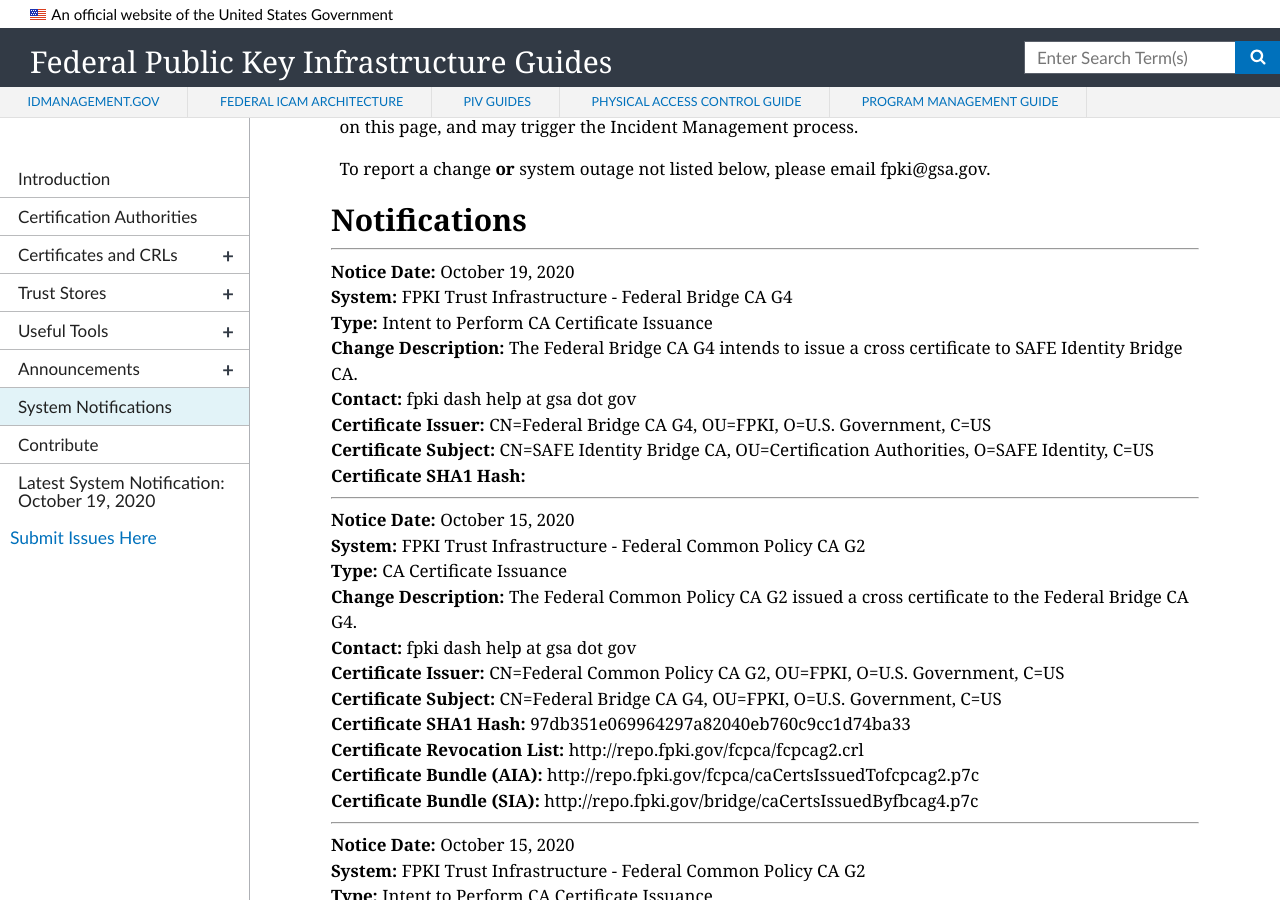
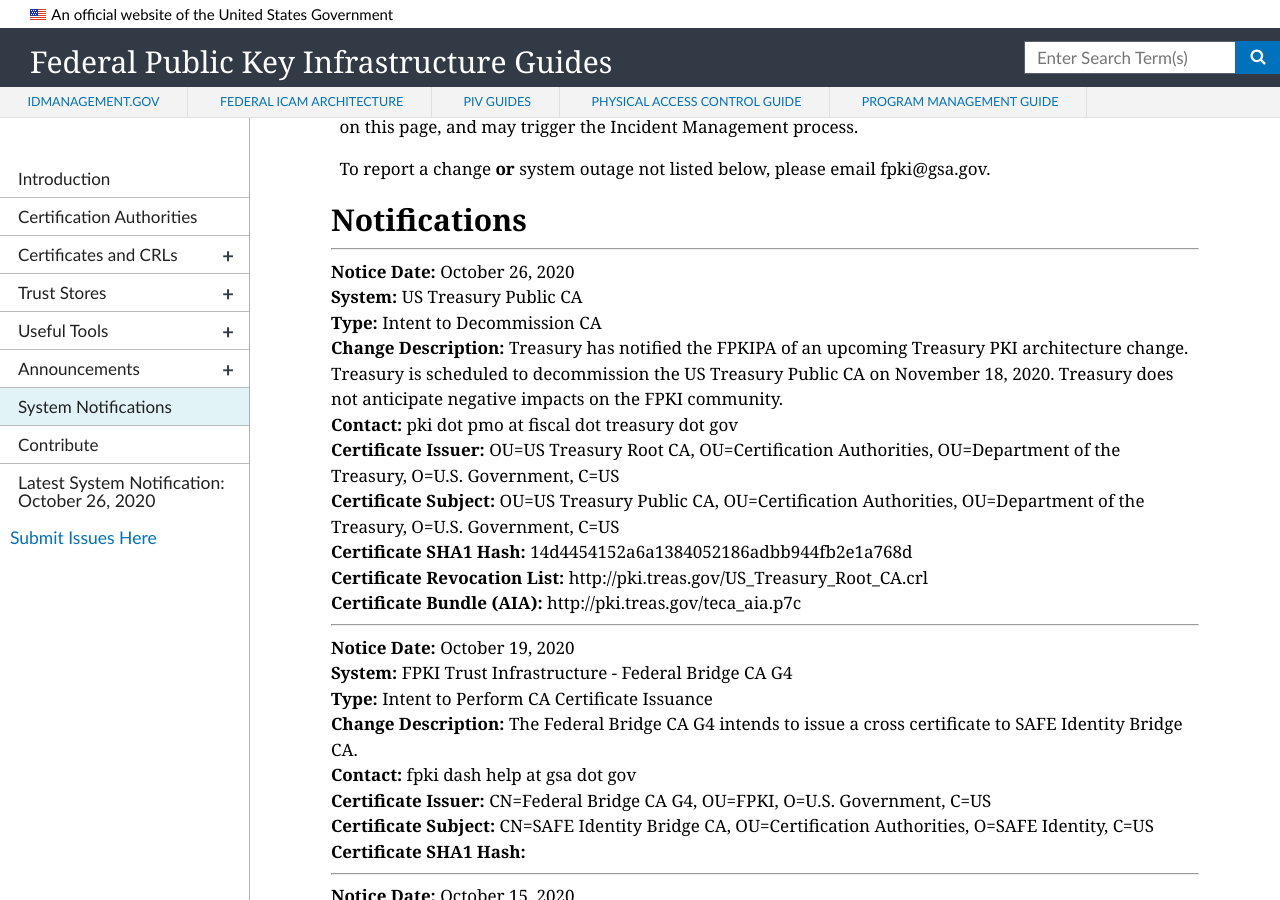
Before and after one commit to GSA/fpki-guides, a Jekyll site: the page built from pages/fpki_notifications.md, in a window 1280 px wide and 900 px high, scrolled down 672 px. Built offline with Jekyll 4.4.1, drawn with Linux system fonts in a browser that asks for light colours; nearby versions of some CDN libraries.

Commit message:
Update notifications.yml

```diff
--- a/_data/notifications.yml
+++ b/_data/notifications.yml
@@ -2963,6 +2963,20 @@
   sia_uri:
   ocsp_uri:
 
+- notice_date: October 26, 2020
+  change_type: Intent to Decommission CA
+  start_datetime:
+  system: US Treasury Public CA
+  change_description: Treasury has notified the FPKIPA of an upcoming Treasury PKI architecture change.  Treasury is scheduled to decommission the US Treasury Public CA on November 18, 2020.  Treasury does not anticipate negative impacts on the FPKI community.
+  contact: pki dot pmo at fiscal dot treasury dot gov
+  ca_certificate_hash: 14d4454152a6a1384052186adbb944fb2e1a768d
+  ca_certificate_issuer: OU=US Treasury Root CA, OU=Certification Authorities, OU=Department of the Treasury, O=U.S. Government, C=US
+  ca_certificate_subject: OU=US Treasury Public CA, OU=Certification Authorities, OU=Department of the Treasury, O=U.S. Government, C=US
+  cdp_uri: http://pki.treas.gov/US_Treasury_Root_CA.crl
+  aia_uri: http://pki.treas.gov/teca_aia.p7c
+  sia_uri:
+  ocsp_uri:
+
 #- notice_date:
 #  change_type: CA Certificate Issuance
 #  start_datetime:
```
